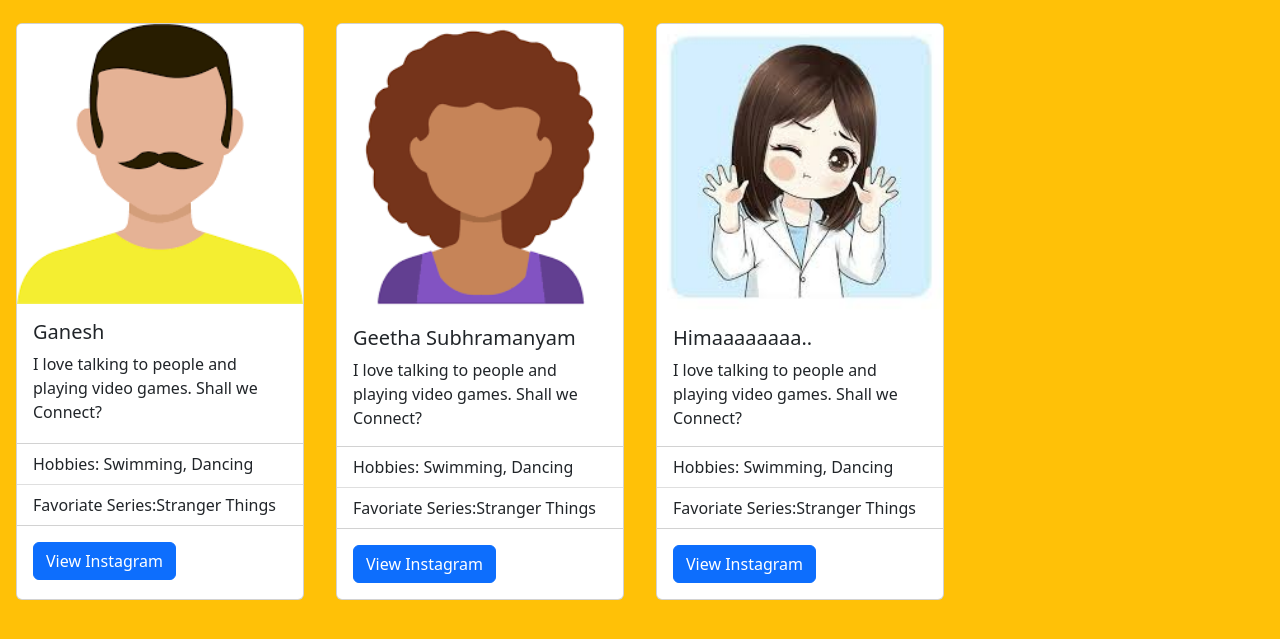
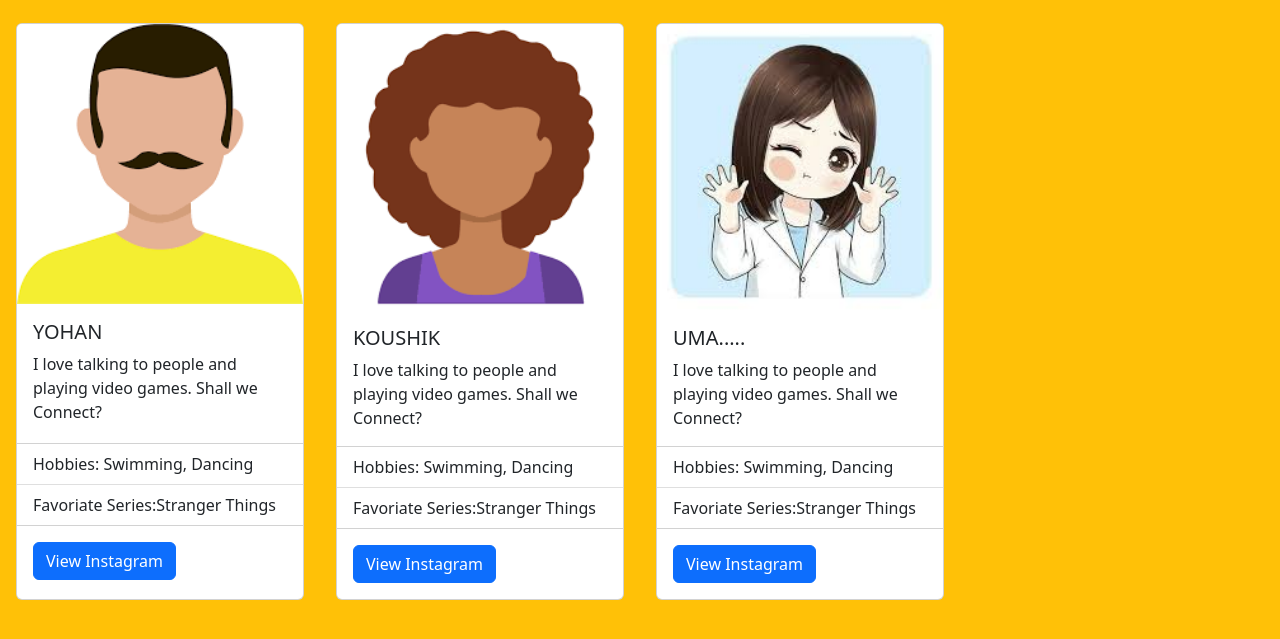
Before and after one commit to subhani-syed/Git-Workshop-2022, a plain HTML site: page index.html in a window 1280 px wide. Shown: the part 73-712 px from the top of the page. Drawn offline with nearby package versions, Linux system fonts and the light colour scheme.

```diff
--- a/index.html
+++ b/index.html
@@ -17,7 +17,7 @@
         <div class="card mb-5 mx-3" style="width: 18rem;">
             <img src="img/avatar4.png" class="card-img-top" alt="mistake">
             <div class="card-body">
-                <h5 class="card-title">Ganesh</h5>
+                <h5 class="card-title">YOHAN</h5>
                 <p class="card-text">I love talking to people and playing video games. Shall we Connect?</p>
             </div>
 
@@ -34,7 +34,7 @@
         <div class="card mb-5 mx-3" style="width: 18rem;">
             <img src="img/avatar5.png" class="card-img-top" alt="mistake">
             <div class="card-body">
-                <h5 class="card-title">Geetha Subhramanyam</h5>
+                <h5 class="card-title">KOUSHIK</h5>
                 <p class="card-text">I love talking to people and playing video games. Shall we Connect?</p>
             </div>
 
@@ -51,7 +51,7 @@
         <div class="card mb-5 mx-3" style="width: 18rem;">
             <img src="img/avatar7.jpg" class="card-img-top" alt="mistake">
             <div class="card-body">
-                <h5 class="card-title">Himaaaaaaaa..</h5>
+                <h5 class="card-title">UMA.....</h5>
                 <p class="card-text">I love talking to people and playing video games. Shall we Connect?</p>
             </div>
 
```
